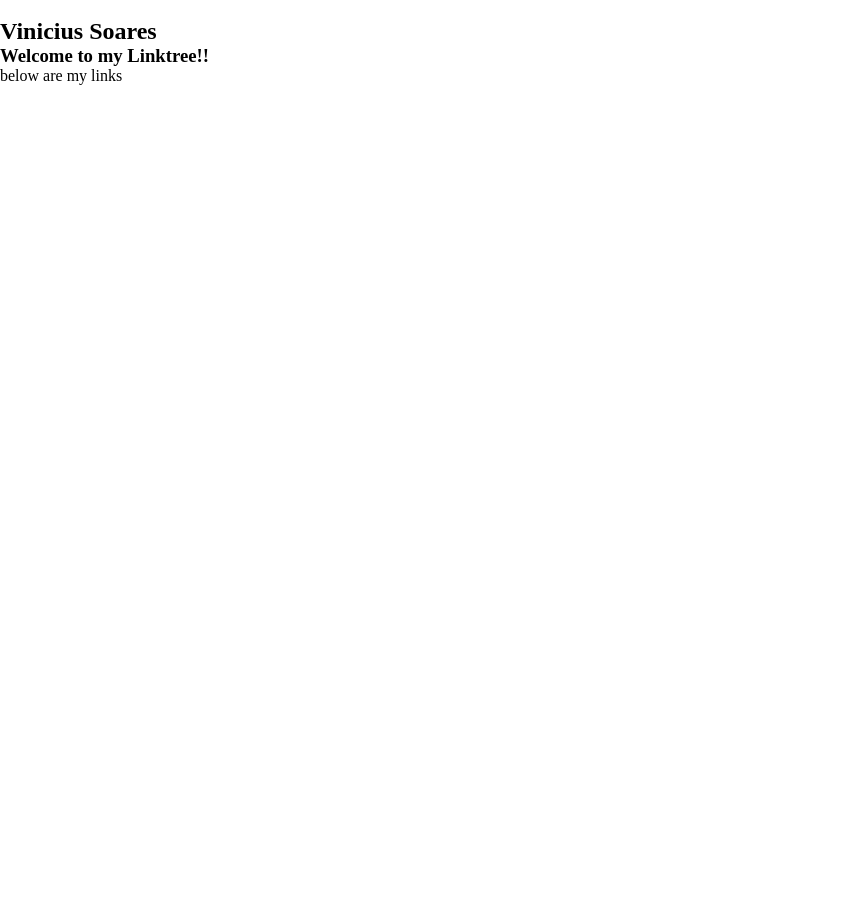
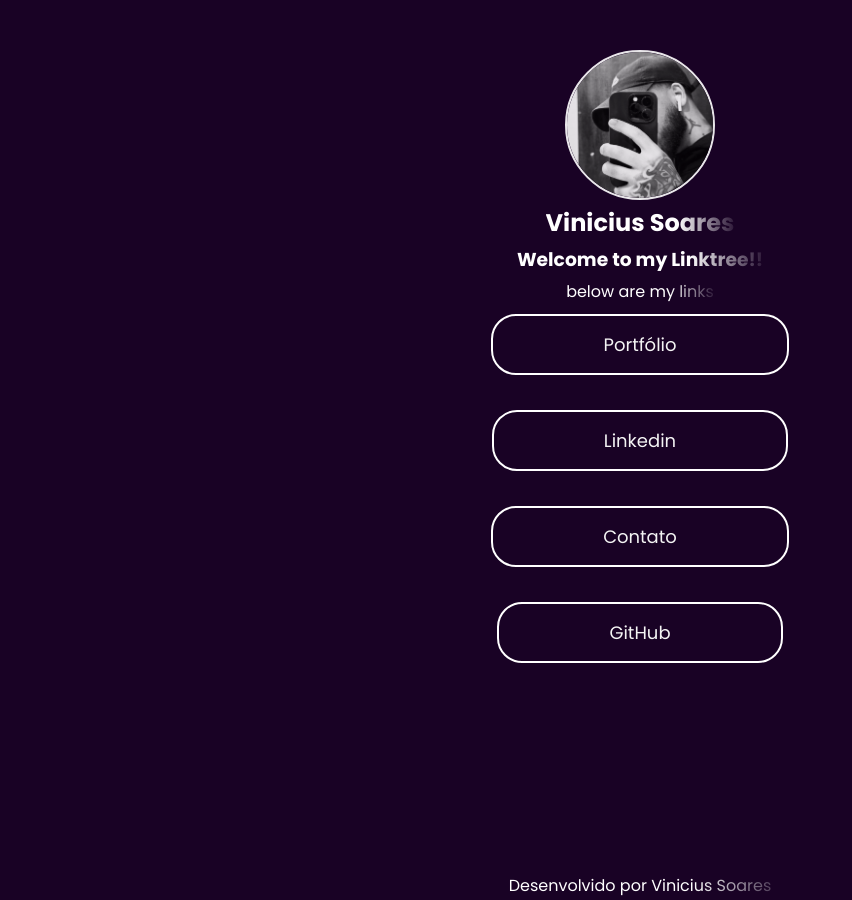
Before and after one commit to VinnySoares12/LinkTree, a plain HTML site: page Index.html in a window 1280 px wide. Shown: the whole page, without its empty margins (0-852 px from the left). Before the commit the page ends 800 px from the top, so only its background shows below. Drawn offline with Linux system fonts and the light colour scheme.

Commit message:
Feat: Ajustando o stylesheet

```diff
--- a/Index.html
+++ b/Index.html
@@ -16,13 +16,22 @@
 <body>
     <main>
         <section>
-            <img src="" alt="">
+            <img src="/assets/WhatsApp Image 2025-01-23 at 20.40.19_5a8115ff.jpg"
+            alt="Foto no espelho com o celular na mão">
+
             <h1>Vinicius Soares</h1>
             <h3>Welcome to my Linktree!!</h3>
             <p>below are my links</p>
         </section>
-        <h3></h3>
-        <p></p>
+
+        <div>
+            <a href="#" class="button">Portfólio</a>
+            <a href="#" class="button">Linkedin</a>
+            <a href="#" class="button">Contato</a>
+            <a href="#" class="button">GitHub</a>
+        </div>
     </main>
+
+    <footer><p>Desenvolvido por Vinicius Soares</p></footer>
 </body>
 </html>
--- /dev/null
+++ b/partials/_colors.scss
@@ -0,0 +1,3 @@
+
+$primary-background:#190225;
+$text-color:#F4F4F4;
--- a/style.scss
+++ b/style.scss
@@ -4,3 +4,86 @@
     box-sizing: border-box;
     outline: 0;
 }
+
+@import"partials/colors";
+
+body{
+    font-family: 'poppins', sans-serif;
+    color: $text-color;
+    background-color: $primary-background;
+    width: 100%;
+    height: 100vh;
+
+    margin: 50px 0;
+
+}
+section{
+    display: flex;
+    flex-direction: column;
+    align-items: center;
+    gap: 5px;
+
+    img{
+
+        width: 150px;
+        height: 150px;
+        border-radius: 50%;
+        object-fit: cover;
+        border: 2px solid #ffff;
+        opacity: 0.9;
+
+    }
+
+    h1,h3,p{
+
+        background: linear-gradient(to right, #ffffff 70%, $primary-background 103%);
+        -webkit-background-clip: text;
+        -webkit-text-fill-color: transparent;
+
+    }
+}
+
+div{
+    display: flex;
+    flex-direction: column;
+    align-items: center;
+    gap: 15px;
+}
+
+a{
+    display: inline-block;
+    text-decoration: none;
+    color: $text-color;
+    border: 2px solid #ffffff;
+    border-radius: 25px;
+    font-size: 18px;
+    width: auto;
+    max-width: 300px;
+    margin: 10px auto;
+    transition: background-color 0.9s ease;
+
+
+    padding: 15px 110px;
+
+
+}
+
+a:hover{
+    background-color: $text-color;
+    color: $primary-background;
+}
+
+footer{
+    display: flex;
+    flex-direction: column;
+    align-items: center;
+    margin: 200px 0;
+
+
+    p{
+        background: linear-gradient(to right, #ffffff 70%, $primary-background 110%);
+        -webkit-background-clip: text;
+        -webkit-text-fill-color: transparent;
+    }
+
+}
```
Also changed, not shown: assets/WhatsApp Image 2025-01-23 at 20.40.19_5a8115ff.jpg (added), style.css, 1 other file.
